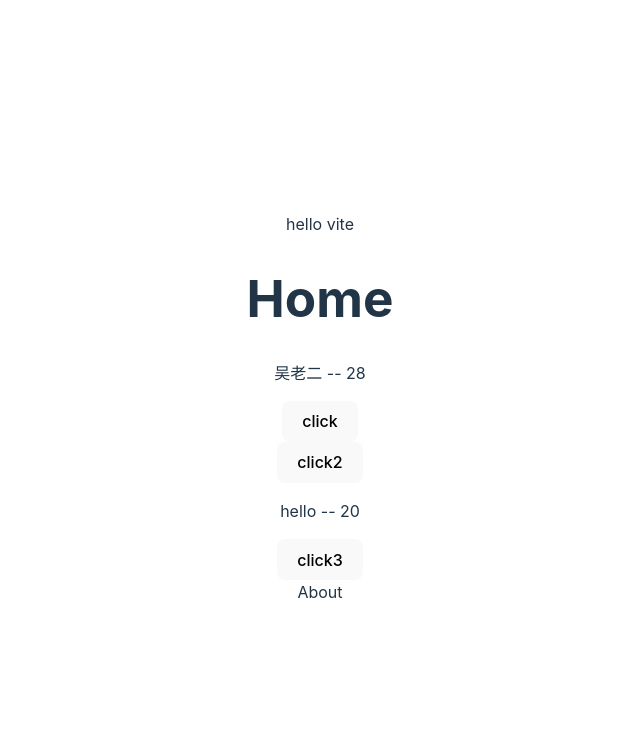
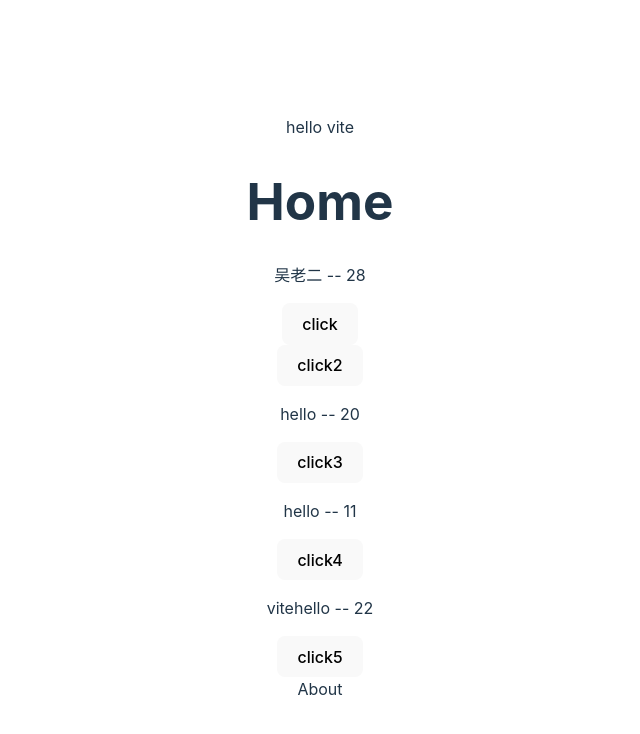
Before and after one commit to XZ361/vite-blog, a Vue app: page / in a window 1280 px wide. Shown: the top 734 px of the page, without its empty margins (320-960 px from the left). Built offline with nearby package versions, Linux system fonts and the light colour scheme.

Commit message:
ref和reactive-v3

```diff
--- a/src/views/Home.vue
+++ b/src/views/Home.vue
@@ -7,11 +7,18 @@
         <p>{{ str }} -- {{ num }}</p>
 
         <button @click="handleClcik3">click3</button>
+        <!-------------------------------------------------------->
+        <!-- 注意，在模板中使用 ref 时，我们不需要附加 .value。为了方便起见，当在模板中使用时，ref 会自动解包 -->
+        <p>{{ refData.name }} -- {{ refData.age }}</p>
+        <button @click="handleClcik4">click4</button>
+        <p>{{ reactiveData.name }} -- {{ reactiveData.age }}</p>
+        <button @click="handleClcik5">click5</button>
     </div>
 </template>
 
 <script setup>
 import { ref } from "vue";
+import { reactive } from "vue";
 // 定义属性和方法
 // 这种方式虽然可以，但是存在问题；
 let name = '吴老二';
@@ -26,6 +33,7 @@ const handleClcik2 = () => {
   console.log(name,age);
 }
 // 要解决上述问题，我们需要引入v3中的ref模块,以便实现响应式数据
+// ref() 接收参数，并将其包裹在一个带有 .value 属性的 ref 对象中返回
 let str = ref('hello');
 let num = ref(20);
 const handleClcik3 = () => {
@@ -34,6 +42,20 @@ const handleClcik3 = () => {
   str.value = 'hello vite!';
   num.value = 30;
 }
+// v3给我们提供了reactive模块，另一种声明响应式状态的方式，
+// 即使用 reactive() API。与将内部值包装在特殊对象中的 ref 不同，reactive() 将使对象本身具有响应性：
+let refData = ref({name:'hello',age:11});
+const handleClcik4 = () => {
+  // console.log(str);
+  refData.value.name = 'hello vite!';
+  refData.value.age = 33;
+}
+let reactiveData = reactive({name:'vitehello',age:22});
+const handleClcik5 = () => {
+  console.log(reactiveData);
+  reactiveData.name = 'HelloVite!';
+  reactiveData.age = 33;
+}
 </script>
 
 <style lang="scss" scoped>
```
